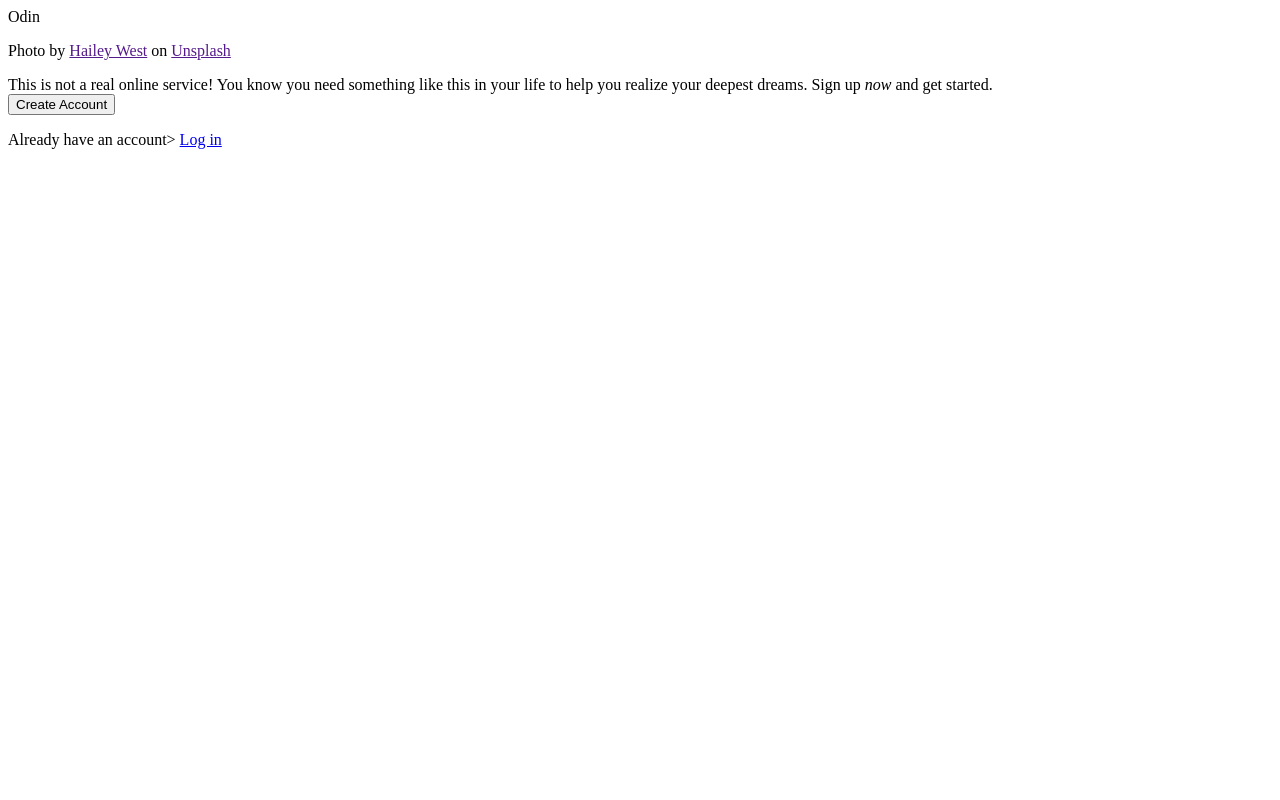
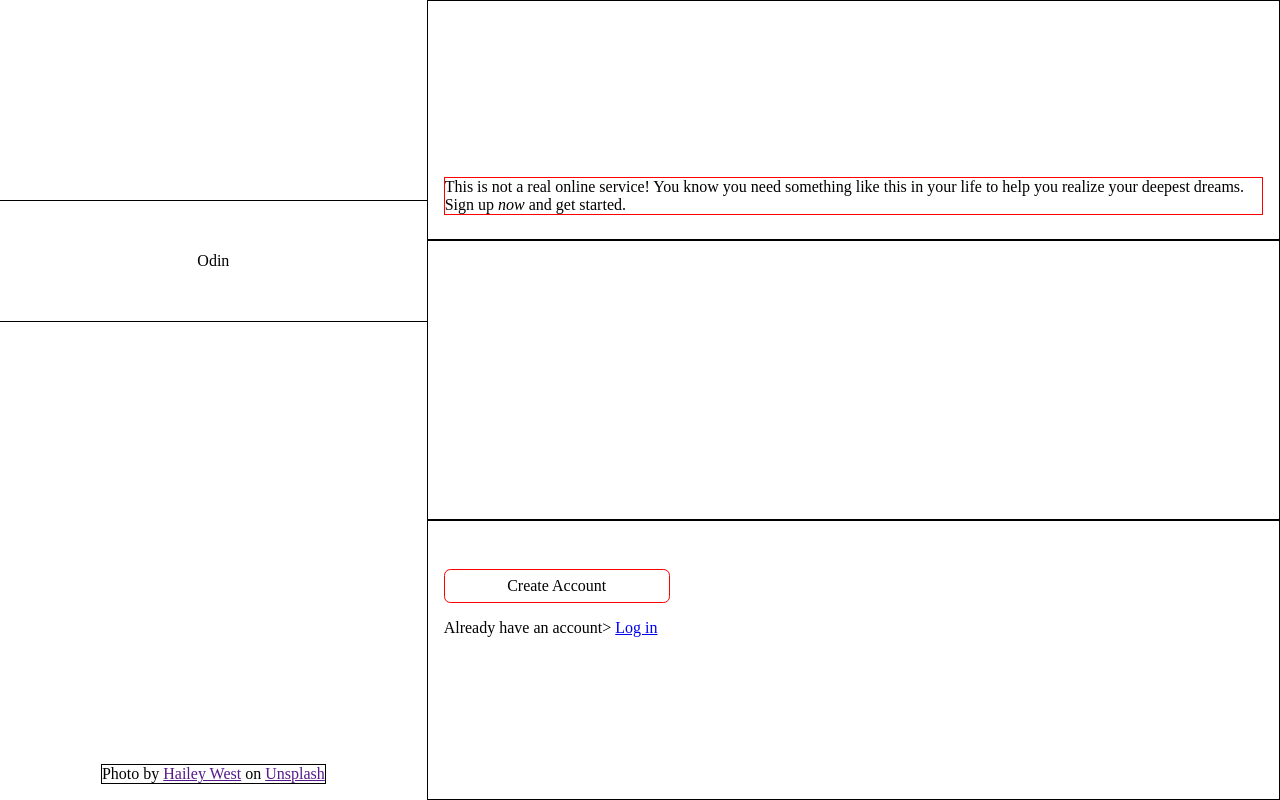
Before and after one commit to gustavords/o_sign_up_form, a plain HTML site: page index.html in a window 1280 px wide. Drawn offline with Linux system fonts and the light colour scheme.

Commit message:
Add styling structure to all page except form

```diff
--- a/css/style.css
+++ b/css/style.css
@@ -0,0 +1,76 @@
+body {
+    display: flex;
+    box-sizing: border-box;
+    height: 100vh;
+    margin: 0%;
+    padding: 0%;
+
+}
+
+.banner {
+    flex: 1;
+    display: flex;
+    flex-direction: column;
+    align-items: center;
+
+    .title {
+        border: 1px solid black;
+        margin-top: 25vh;
+        margin-bottom: auto;
+        flex: 0 1 15%;
+        width: 100%;
+        display: flex;
+        justify-content: center;
+        align-items: center;
+    }
+
+    .credit {
+        border: 1px solid black;
+    }
+}
+
+
+.content {
+    flex: 2;
+    display: flex;
+    flex-direction: column;
+
+    .blurb,
+    .form_section,
+    .bottom {
+        /* width: 99%; */
+        border: 1px solid black;
+        flex: 1 1 33%;
+        margin: 0%;
+        padding: 3rem 1rem;
+    }
+
+    .blurb {
+
+        display: flex;
+        flex-direction: column;
+        justify-content: end;
+
+        p {
+            border: 1px solid red;
+        }
+
+        padding-bottom: .5rem;
+    }
+
+    .form_section {
+
+    }
+
+    .bottom {
+        .create_acc_btn{
+            all: unset;
+            border: 1px solid red;
+            border-radius: .4rem;
+            height: 2rem;
+            width: 14rem;
+            text-align: center;
+        }
+    }
+
+}
--- a/index.html
+++ b/index.html
@@ -15,13 +15,17 @@
         <p class="credit">Photo by <a href="">Hailey West</a> on <a href="">Unsplash</a></p>
     </div>
     <div class="content">
-        <div class="blurb">This is not a real online service! You know you need something like this in your life to help
-            you realize your deepest dreams. Sign up <em>now</em> and get started.</div>
+        <div class="blurb">
+            <p>
+                This is not a real online service! You know you need something like this in your life to help
+                you realize your deepest dreams. Sign up <em>now</em> and get started.
+            </p>
+        </div>
         <div class="form_section">
             <form action=""></form>
         </div>
         <div class="bottom">
-            <button class="create_acc">Create Account</button>
+            <button class="create_acc_btn">Create Account</button>
             <p>Already have an account> <a href="http://" target="_blank" rel="noopener noreferrer">Log in</a></p>
         </div>
     </div>
```
